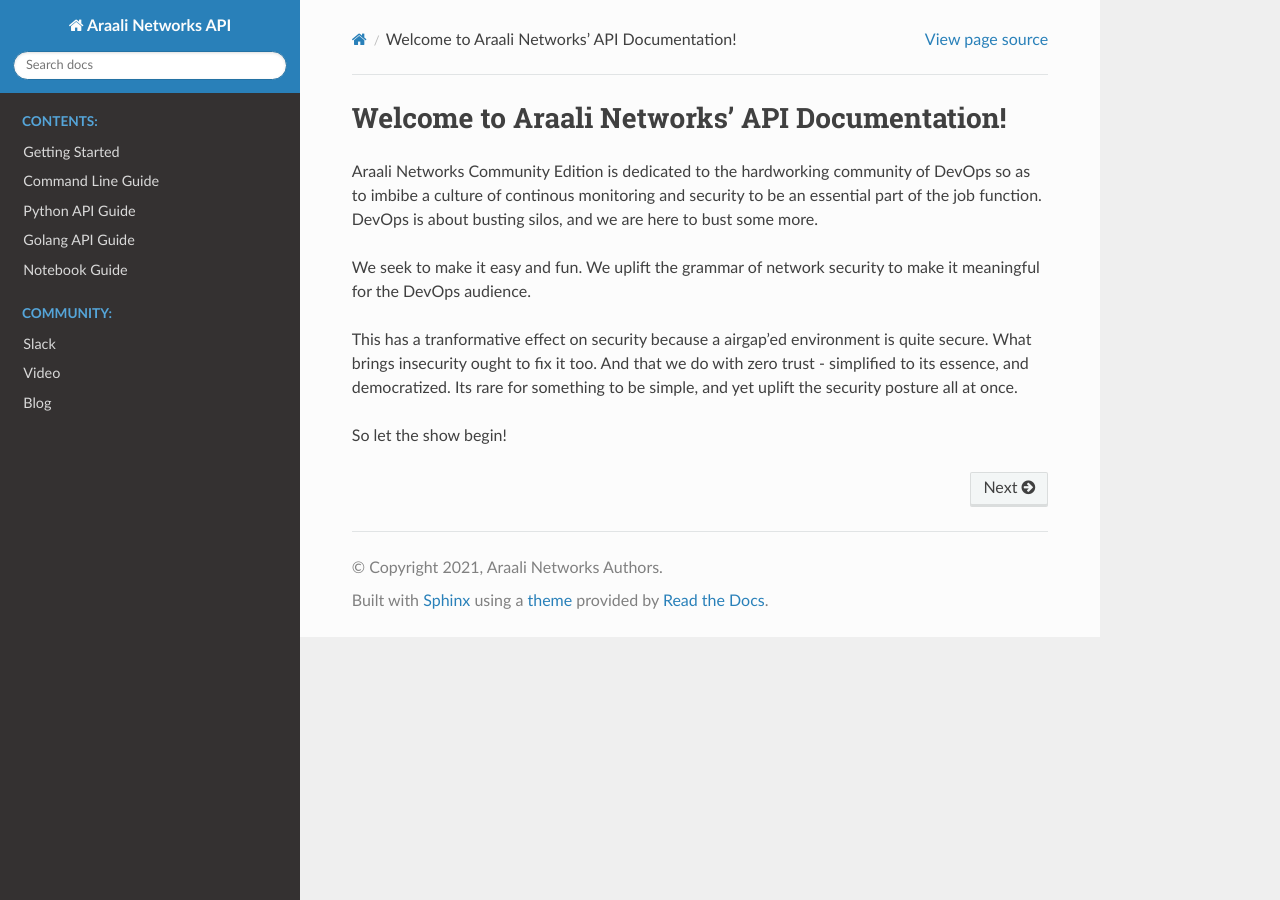
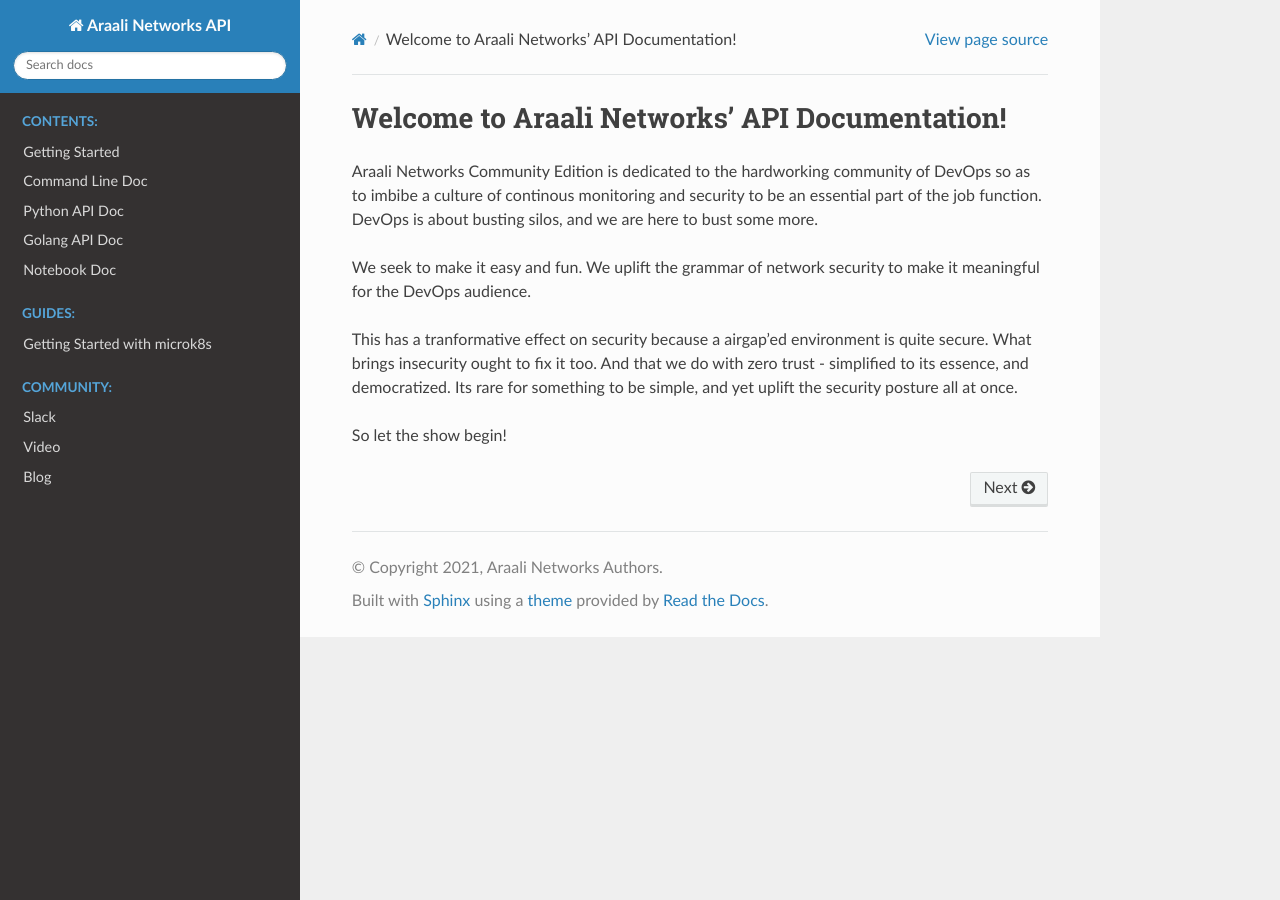
Before and after one commit to araalinetworks/api, a Sphinx documentation site: the page built from doc/source/index.rst, in a window 1280 px wide. Built offline with Sphinx 7.4.7 and the Read the Docs theme 2.0.0, drawn with Linux system fonts in a browser that asks for light colours.

Commit message:
added first guide template

```diff
--- a/doc/source/araalictlcommandline.rst
+++ b/doc/source/araalictlcommandline.rst
@@ -1,5 +1,5 @@
-Command Line Guide
-==================
+Command Line Doc
+================
 
 authorize
 ---------
--- a/doc/source/araalictlgolang.rst
+++ b/doc/source/araalictlgolang.rst
@@ -1,3 +1,3 @@
-Golang API Guide
-================
+Golang API Doc
+==============
 Coming soon!
--- a/doc/source/araalictlnotebook.rst
+++ b/doc/source/araalictlnotebook.rst
@@ -1,3 +1,3 @@
-Notebook Guide
-==============
+Notebook Doc
+============
 Coming soon!
--- a/doc/source/araalictlpython.rst
+++ b/doc/source/araalictlpython.rst
@@ -1,3 +1,3 @@
-Python API Guide
-================
+Python API Doc
+==============
 Coming soon!
--- /dev/null
+++ b/doc/source/guide_getting_started_with_microk8s.rst
@@ -0,0 +1,3 @@
+Getting Started with microk8s
+=============================
+Coming soon!
--- a/doc/source/index.rst
+++ b/doc/source/index.rst
@@ -33,6 +33,13 @@
 
 .. toctree::
    :maxdepth: 2
+   :caption: Guides:
+   :hidden:
+
+   guide_getting_started_with_microk8s
+
+.. toctree::
+   :maxdepth: 2
    :caption: Community:
    :hidden:
 
```
